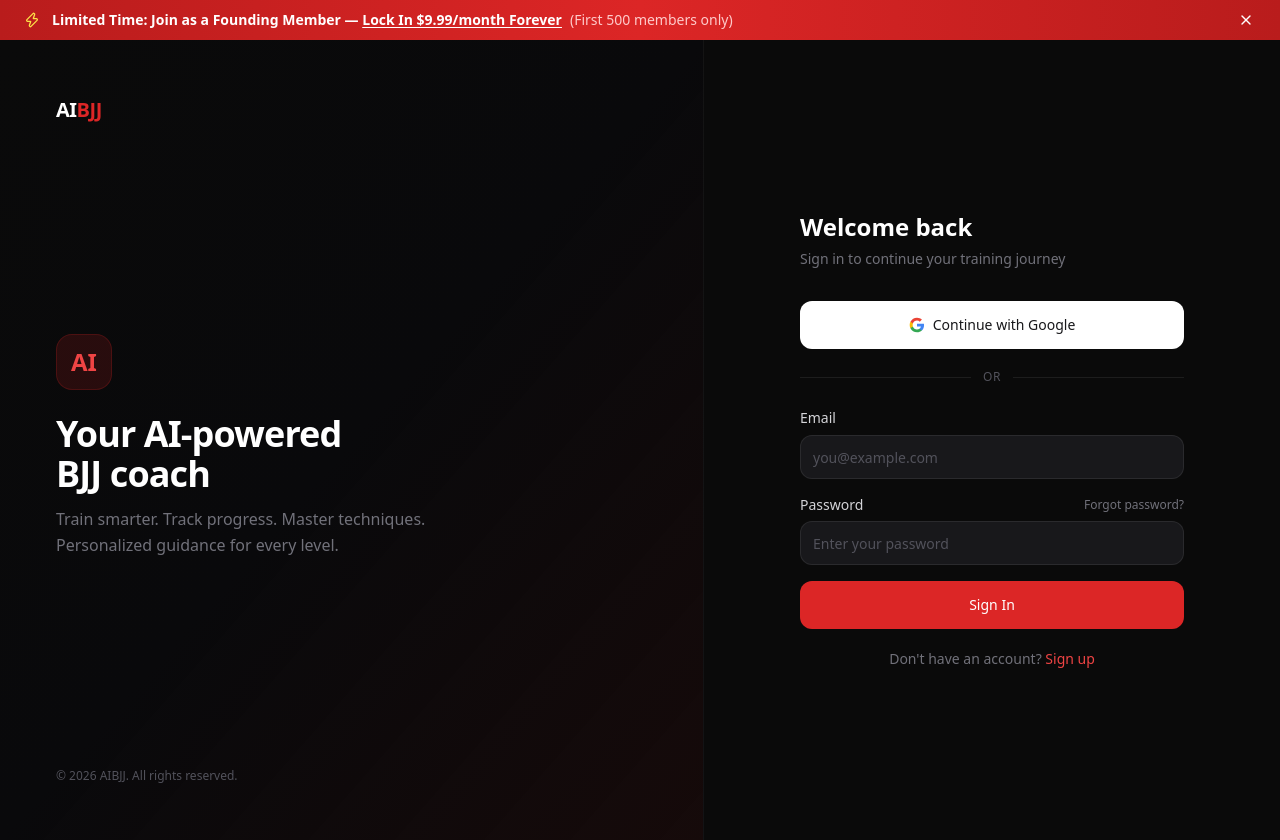
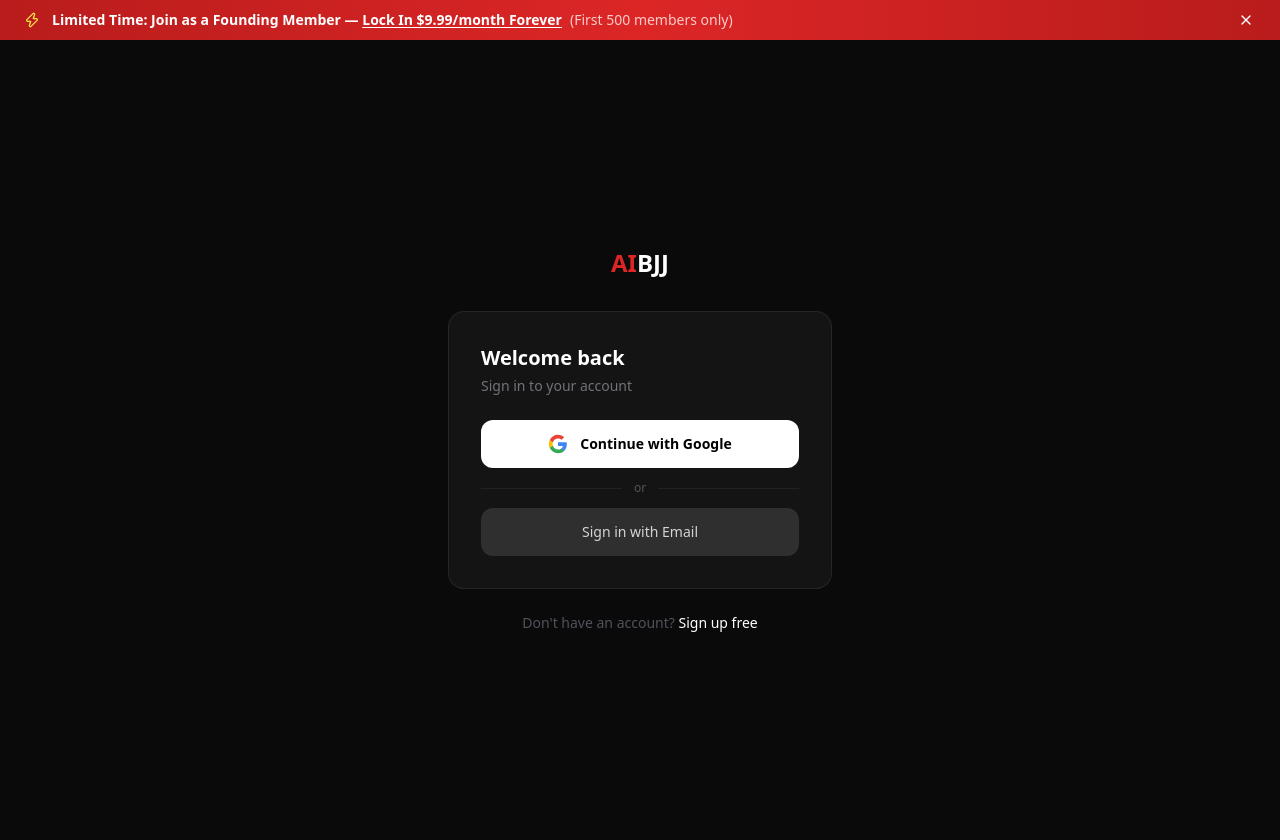
Before and after one commit to TheBeautifulSavage/aibjj, a Next.js app: page /auth/signin in a window 1280 px wide. Built offline with nearby package versions, Linux system fonts and the light colour scheme.

Commit message:
fix: Google auth loop (exclude api/auth from middleware), mobile sign-in rewrite (clean, fast, ChatGPT-style)

```diff
--- a/src/app/auth/signin/page.tsx
+++ b/src/app/auth/signin/page.tsx
@@ -4,48 +4,42 @@
 import { signIn } from "next-auth/react";
 import { useRouter, useSearchParams } from "next/navigation";
 import Link from "next/link";
-import { useForm } from "react-hook-form";
-import { zodResolver } from "@hookform/resolvers/zod";
-import { z } from "zod";
-import { Button } from "@/components/ui/button";
-import { Input } from "@/components/ui/input";
-import { Label } from "@/components/ui/label";
-import { cn } from "@/lib/utils";
-
-const signInSchema = z.object({
-  email: z.string().email("Please enter a valid email address"),
-  password: z.string().min(1, "Password is required"),
-});
-
-type SignInFormData = z.infer<typeof signInSchema>;
+import { Loader2, AlertCircle } from "lucide-react";
 
 function SignInForm() {
   const router = useRouter();
   const searchParams = useSearchParams();
   const callbackUrl = searchParams.get("callbackUrl") || "/dashboard";
-  const [isLoading, setIsLoading] = useState(false);
-  const [isGoogleLoading, setIsGoogleLoading] = useState(false);
-  const [error, setError] = useState<string | null>(null);
+  const [googleLoading, setGoogleLoading] = useState(false);
+  const [email, setEmail] = useState("");
+  const [password, setPassword] = useState("");
+  const [loading, setLoading] = useState(false);
+  const [error, setError] = useState("");
+  const [view, setView] = useState<"main" | "email">("main");
 
-  const {
-    register,
-    handleSubmit,
-    formState: { errors },
-  } = useForm<SignInFormData>({
-    resolver: zodResolver(signInSchema),
-  });
+  async function handleGoogle() {
+    setGoogleLoading(true);
+    setError("");
+    try {
+      await signIn("google", { callbackUrl });
+    } catch {
+      setError("Something went wrong. Please try again.");
+      setGoogleLoading(false);
+    }
+  }
 
-  const onSubmit = async (data: SignInFormData) => {
-    setIsLoading(true);
-    setError(null);
+  async function handleEmail(e: React.FormEvent) {
+    e.preventDefault();
+    setLoading(true);
+    setError("");
     try {
       const result = await signIn("credentials", {
-        email: data.email,
-        password: data.password,
+        email,
+        password,
         redirect: false,
       });
       if (result?.error) {
-        setError("Invalid email or password");
+        setError("Invalid email or password.");
       } else {
         router.push(callbackUrl);
         router.refresh();
@@ -53,185 +47,118 @@
     } catch {
       setError("Something went wrong. Please try again.");
     } finally {
-      setIsLoading(false);
+      setLoading(false);
     }
-  };
-
-  const handleGoogleSignIn = async () => {
-    setIsGoogleLoading(true);
-    try {
-      await signIn("google", { callbackUrl });
-    } catch {
-      setError("Something went wrong with Google sign-in.");
-      setIsGoogleLoading(false);
   }
-  };
 
   return (
-    <div className="flex min-h-screen bg-[#0a0a0a] overflow-x-hidden">
-      {/* Left panel — hidden on mobile */}
-      <div className="hidden md:flex md:w-1/2 lg:w-[55%] flex-col justify-between bg-gradient-to-br from-[#0a0a0a] via-zinc-950 to-red-950/20 p-10 lg:p-14 border-r border-white/[0.04]">
-        <Link href="/" className="inline-block">
-          <span className="text-xl font-bold tracking-tight text-white">
-            AI<span className="text-red-600">BJJ</span>
-          </span>
+    <div className="min-h-[100dvh] bg-[#0a0a0a] flex flex-col items-center justify-center px-4 py-12">
+
+      {/* Logo */}
+      <Link href="/" className="mb-8 text-2xl font-black">
+        <span className="text-red-600">AI</span><span className="text-white">BJJ</span>
       </Link>
-        <div>
-          <div className="mb-6 flex h-14 w-14 items-center justify-center rounded-2xl bg-red-600/15 border border-red-600/20">
-            <span className="text-2xl font-black text-red-500">AI</span>
-          </div>
-          <h2 className="text-3xl lg:text-4xl font-bold tracking-tight text-white leading-tight mb-3">
-            Your AI-powered<br />BJJ coach
-          </h2>
-          <p className="text-base text-zinc-500 leading-relaxed max-w-sm">
-            Train smarter. Track progress. Master techniques.
-            Personalized guidance for every level.
-          </p>
-        </div>
-        <p className="text-xs text-zinc-600">© {new Date().getFullYear()} AIBJJ. All rights reserved.</p>
-      </div>
 
-      {/* Right panel — sign in form */}
-      <div className="flex w-full md:w-1/2 lg:w-[45%] items-center justify-center px-6 py-12 sm:px-10">
+      {/* Card */}
       <div className="w-full max-w-sm">
-          {/* Mobile logo */}
-          <div className="mb-10 text-center md:hidden">
-            <Link href="/">
-              <div className="inline-flex flex-col items-center gap-2">
-                <div className="flex h-14 w-14 items-center justify-center rounded-2xl bg-red-600/15 border border-red-600/20">
-                  <span className="text-2xl font-black text-red-500">AI</span>
-                </div>
-                <span className="text-2xl font-bold text-white">
-                  AI<span className="text-red-600">BJJ</span>
-                </span>
-              </div>
-            </Link>
-            <p className="mt-2 text-sm text-zinc-500">Your AI-powered BJJ coach</p>
-          </div>
+        <div className="rounded-2xl bg-[#141414] border border-white/[0.08] p-8">
+          <h1 className="text-xl font-bold text-white mb-1">Welcome back</h1>
+          <p className="text-sm text-zinc-500 mb-6">Sign in to your account</p>
 
-          <div className="mb-8">
-            <h2 className="text-2xl font-bold text-white">Welcome back</h2>
-            <p className="mt-1.5 text-sm text-zinc-500">
-              Sign in to continue your training journey
-            </p>
-          </div>
-
-          <div className="space-y-5">
           {error && (
-              <div className="rounded-xl border border-red-800/50 bg-red-950/30 px-4 py-3 text-sm text-red-400">
+            <div className="flex items-center gap-2 rounded-xl bg-red-950/30 border border-red-800/40 px-4 py-3 mb-5 text-sm text-red-300">
+              <AlertCircle className="h-4 w-4 flex-shrink-0" />
               {error}
             </div>
           )}
 
-            {/* Google sign in */}
-            <Button
-              variant="outline"
-              className="w-full h-12 rounded-xl border-white/[0.10] bg-white text-zinc-900 hover:bg-zinc-100 font-medium"
-              onClick={handleGoogleSignIn}
-              disabled={isGoogleLoading || isLoading}
+          {view === "main" && (
+            <div className="space-y-3">
+              {/* Google — primary CTA */}
+              <button
+                onClick={handleGoogle}
+                disabled={googleLoading}
+                className="flex items-center justify-center gap-3 w-full rounded-xl bg-white text-black font-semibold h-12 text-sm hover:bg-zinc-100 transition-colors disabled:opacity-60"
               >
-              {isGoogleLoading ? (
-                <span className="flex items-center gap-2">
-                  <LoadingSpinner className="text-zinc-600" />
-                  Connecting...
-                </span>
+                {googleLoading ? (
+                  <Loader2 className="h-4 w-4 animate-spin" />
                 ) : (
-                <span className="flex items-center gap-2">
-                  <GoogleIcon />
+                  <svg className="h-5 w-5" viewBox="0 0 24 24">
+                    <path fill="#4285F4" d="M22.56 12.25c0-.78-.07-1.53-.2-2.25H12v4.26h5.92c-.26 1.37-1.04 2.53-2.21 3.31v2.77h3.57c2.08-1.92 3.28-4.74 3.28-8.09z"/>
+                    <path fill="#34A853" d="M12 23c2.97 0 5.46-.98 7.28-2.66l-3.57-2.77c-.98.66-2.23 1.06-3.71 1.06-2.86 0-5.29-1.93-6.16-4.53H2.18v2.84C3.99 20.53 7.7 23 12 23z"/>
+                    <path fill="#FBBC05" d="M5.84 14.09c-.22-.66-.35-1.36-.35-2.09s.13-1.43.35-2.09V7.07H2.18C1.43 8.55 1 10.22 1 12s.43 3.45 1.18 4.93l2.85-2.22.81-.62z"/>
+                    <path fill="#EA4335" d="M12 5.38c1.62 0 3.06.56 4.21 1.64l3.15-3.15C17.45 2.09 14.97 1 12 1 7.7 1 3.99 3.47 2.18 7.07l3.66 2.84c.87-2.6 3.3-4.53 6.16-4.53z"/>
+                  </svg>
+                )}
                 Continue with Google
-                </span>
-              )}
-            </Button>
+              </button>
 
               {/* Divider */}
-            <div className="relative">
-              <div className="absolute inset-0 flex items-center">
-                <span className="w-full border-t border-white/[0.08]" />
-              </div>
-              <div className="relative flex justify-center text-xs uppercase">
-                <span className="bg-[#0a0a0a] px-3 text-zinc-600 tracking-wider">or</span>
-              </div>
+              <div className="flex items-center gap-3 my-4">
+                <div className="flex-1 h-px bg-white/[0.06]" />
+                <span className="text-xs text-zinc-600">or</span>
+                <div className="flex-1 h-px bg-white/[0.06]" />
               </div>
 
-            {/* Email/password form */}
-            <form onSubmit={handleSubmit(onSubmit)} className="space-y-4">
-              <div className="space-y-1.5">
-                <Label htmlFor="email" className="text-sm text-zinc-300">
-                  Email
-                </Label>
-                <Input
-                  id="email"
+              <button
+                onClick={() => setView("email")}
+                className="w-full rounded-xl bg-[#2f2f2f] hover:bg-[#3f3f3f] text-zinc-300 font-medium h-12 text-sm transition-colors"
+              >
+                Sign in with Email
+              </button>
+            </div>
+          )}
+
+          {view === "email" && (
+            <form onSubmit={handleEmail} className="space-y-4">
+              <div>
+                <label className="text-xs font-medium text-zinc-500 uppercase tracking-wider block mb-1.5">Email</label>
+                <input
                   type="email"
+                  value={email}
+                  onChange={e => setEmail(e.target.value)}
                   placeholder="you@example.com"
-                  autoComplete="email"
-                  disabled={isLoading}
-                  {...register("email")}
-                  className={cn(
-                    "h-11 rounded-xl bg-zinc-900 border-white/[0.08] text-white placeholder:text-zinc-600 focus:border-zinc-500 focus:ring-0",
-                    errors.email && "border-red-600/60"
-                  )}
+                  required
+                  className="w-full rounded-xl bg-[#2f2f2f] border-transparent text-white placeholder:text-zinc-600 px-4 py-3 text-sm focus:outline-none focus:ring-1 focus:ring-zinc-600"
                 />
-                {errors.email && (
-                  <p className="text-xs text-red-500">{errors.email.message}</p>
+              </div>
+              <div>
+                <label className="text-xs font-medium text-zinc-500 uppercase tracking-wider block mb-1.5">Password</label>
+                <input
+                  type="password"
+                  value={password}
+                  onChange={e => setPassword(e.target.value)}
+                  placeholder="••••••••"
+                  required
+                  className="w-full rounded-xl bg-[#2f2f2f] border-transparent text-white placeholder:text-zinc-600 px-4 py-3 text-sm focus:outline-none focus:ring-1 focus:ring-zinc-600"
+                />
+              </div>
+              <button
+                type="submit"
+                disabled={loading}
+                className="w-full rounded-xl bg-white text-black font-semibold h-12 text-sm hover:bg-zinc-200 transition-colors disabled:opacity-60 flex items-center justify-center gap-2"
+              >
+                {loading && <Loader2 className="h-4 w-4 animate-spin" />}
+                {loading ? "Signing in..." : "Sign In"}
+              </button>
+              <button
+                type="button"
+                onClick={() => { setView("main"); setError(""); }}
+                className="w-full text-xs text-zinc-600 hover:text-zinc-400 mt-1 transition-colors"
+              >
+                ← Back
+              </button>
+            </form>
           )}
         </div>
 
-              <div className="space-y-1.5">
-                <div className="flex items-center justify-between">
-                  <Label htmlFor="password" className="text-sm text-zinc-300">
-                    Password
-                  </Label>
-                  <Link
-                    href="#"
-                    className="text-xs text-zinc-500 hover:text-zinc-300 transition-colors"
-                  >
-                    Forgot password?
-                  </Link>
-                </div>
-                <Input
-                  id="password"
-                  type="password"
-                  placeholder="Enter your password"
-                  autoComplete="current-password"
-                  disabled={isLoading}
-                  {...register("password")}
-                  className={cn(
-                    "h-11 rounded-xl bg-zinc-900 border-white/[0.08] text-white placeholder:text-zinc-600 focus:border-zinc-500 focus:ring-0",
-                    errors.password && "border-red-600/60"
-                  )}
-                />
-                {errors.password && (
-                  <p className="text-xs text-red-500">{errors.password.message}</p>
-                )}
-              </div>
-
-              <Button
-                type="submit"
-                className="w-full h-12 rounded-xl bg-red-600 hover:bg-red-700 text-white font-medium"
-                disabled={isLoading || isGoogleLoading}
-              >
-                {isLoading ? (
-                  <span className="flex items-center gap-2">
-                    <LoadingSpinner />
-                    Signing in...
-                  </span>
-                ) : (
-                  "Sign In"
-                )}
-              </Button>
-            </form>
-
-            <p className="text-center text-sm text-zinc-500">
-              Don't have an account?{" "}
-              <Link
-                href="/auth/signup"
-                className="font-medium text-red-500 hover:text-red-400 transition-colors"
-              >
-                Sign up
+        {/* Sign up link */}
+        <p className="text-center text-sm text-zinc-600 mt-6">
+          Don&apos;t have an account?{" "}
+          <Link href="/auth/signup" className="text-white hover:text-zinc-200 font-medium">
+            Sign up free
           </Link>
         </p>
-          </div>
-        </div>
       </div>
     </div>
   );
@@ -239,43 +166,12 @@
 
 export default function SignInPage() {
   return (
-    <Suspense
-      fallback={
-        <div className="flex min-h-screen items-center justify-center bg-[#0a0a0a]">
-          <div className="text-zinc-600 text-sm">Loading...</div>
+    <Suspense fallback={
+      <div className="min-h-[100dvh] bg-[#0a0a0a] flex items-center justify-center">
+        <Loader2 className="h-8 w-8 animate-spin text-zinc-600" />
       </div>
-      }
-    >
+    }>
       <SignInForm />
     </Suspense>
   );
 }
-
-function LoadingSpinner({ className }: { className?: string }) {
-  return (
-    <svg
-      className={cn("h-4 w-4 animate-spin", className)}
-      xmlns="http://www.w3.org/2000/svg"
-      fill="none"
-      viewBox="0 0 24 24"
-    >
-      <circle className="opacity-25" cx="12" cy="12" r="10" stroke="currentColor" strokeWidth="4" />
-      <path
-        className="opacity-75"
-        fill="currentColor"
-        d="M4 12a8 8 0 018-8V0C5.373 0 0 5.373 0 12h4zm2 5.291A7.962 7.962 0 014 12H0c0 3.042 1.135 5.824 3 7.938l3-2.647z"
-      />
-    </svg>
-  );
-}
-
-function GoogleIcon() {
-  return (
-    <svg className="h-4 w-4" viewBox="0 0 24 24">
-      <path d="M22.56 12.25c0-.78-.07-1.53-.2-2.25H12v4.26h5.92a5.06 5.06 0 01-2.2 3.32v2.77h3.57c2.08-1.92 3.28-4.74 3.28-8.1z" fill="#4285F4" />
-      <path d="M12 23c2.97 0 5.46-.98 7.28-2.66l-3.57-2.77c-.98.66-2.23 1.06-3.71 1.06-2.86 0-5.29-1.93-6.16-4.53H2.18v2.84C3.99 20.53 7.7 23 12 23z" fill="#34A853" />
-      <path d="M5.84 14.09c-.22-.66-.35-1.36-.35-2.09s.13-1.43.35-2.09V7.07H2.18C1.43 8.55 1 10.22 1 12s.43 3.45 1.18 4.93l2.85-2.22.81-.62z" fill="#FBBC05" />
-      <path d="M12 5.38c1.62 0 3.06.56 4.21 1.64l3.15-3.15C17.45 2.09 14.97 1 12 1 7.7 1 3.99 3.47 2.18 7.07l3.66 2.84c.87-2.6 3.3-4.53 6.16-4.53z" fill="#EA4335" />
-    </svg>
-  );
-}
--- a/src/middleware.ts
+++ b/src/middleware.ts
@@ -36,7 +36,7 @@
 
 export const config = {
   matcher: [
-    // Match all paths except static files and API routes that shouldn't be rewritten
-    "/((?!_next/static|_next/image|favicon.ico).*)",
+    // Exclude Next.js internals, static files, api/auth (NextAuth), and favicon
+    "/((?!_next/static|_next/image|favicon.ico|api/auth).*)",
   ],
 };
```
Lines whose indentation alone changed are shown as unchanged.
